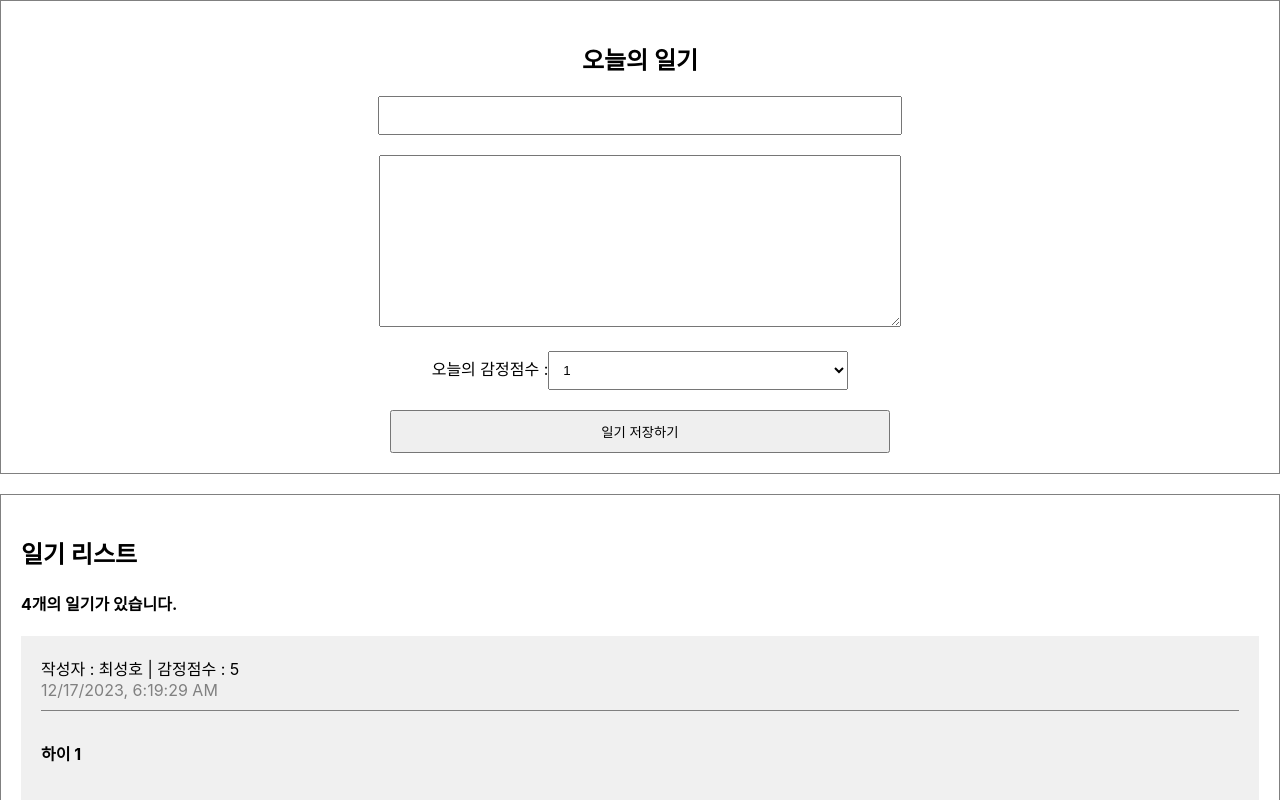
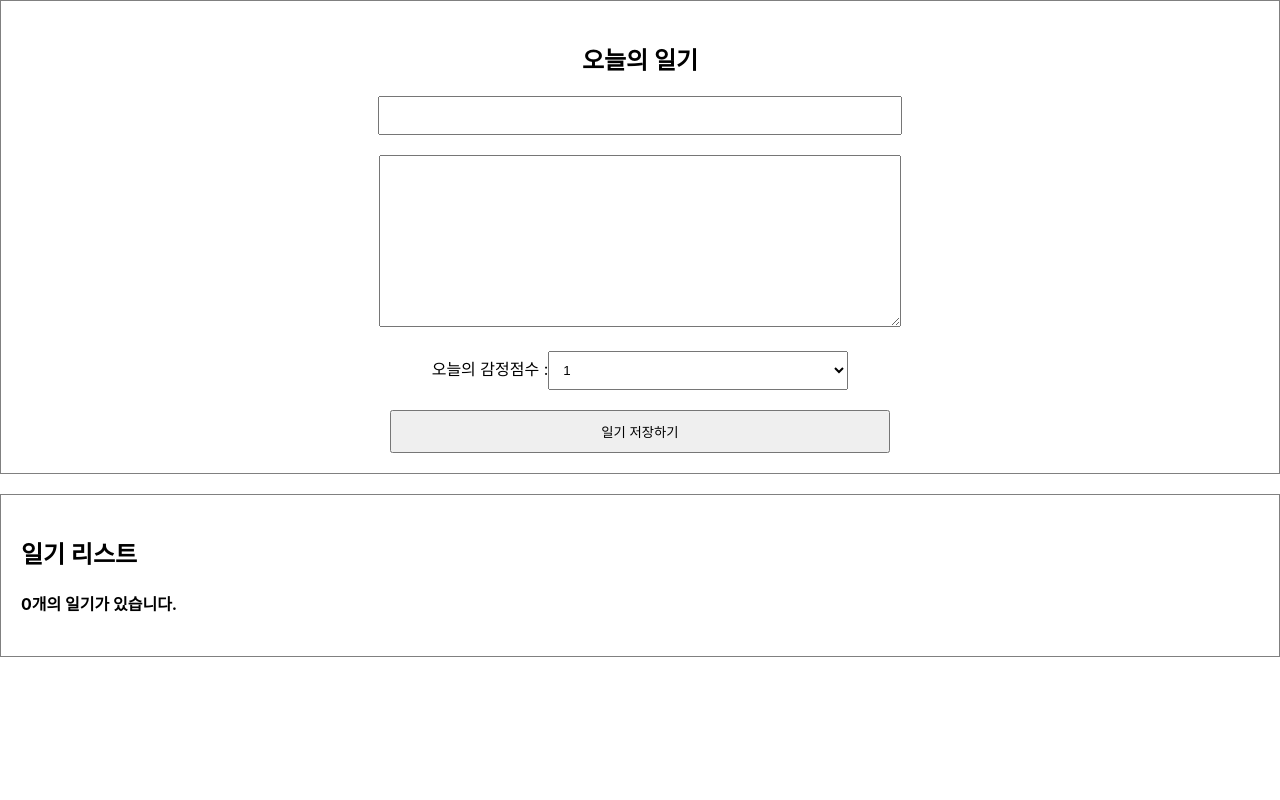
Before and after one commit to seonghoho/udemy-react, a React (Create React App) app in the folder 05_Simple_diary/simplediary/: page / in a window 1280 px wide. Shown: the top 800 px of the page. Built offline with nearby package versions, Linux system fonts and the light colour scheme; the HTML template or start-up script is replaced by a standard one.

Commit message:
[231217] React diary project - List에 데이터 추가

```diff
--- a/05_Simple_diary/simplediary/src/App.js
+++ b/05_Simple_diary/simplediary/src/App.js
@@ -1,46 +1,66 @@
 import './App.css';
 import DiaryEditor from './DiaryEditor';
 import DiaryList from './DiaryList';
+import {useRef, useState} from 'react';
 
-const dummyList= [
-  {
-    id:1,
-    author: "최성호",
-    content: "하이 1",
-    emotion:5,
-    created_date: new Date().getTime()
-  },
-  {
-    id:2,
-    author: "최승호",
-    content: "하이 2",
-    emotion:1,
-    created_date: new Date().getTime()
-  },
-  {
-    id:3,
-    author: "최선호",
-    content: "하이 3",
-    emotion:2,
-    created_date: new Date().getTime()
-  },
-  {
-    id:4,
-    author: "최석호",
-    content: "하이 4",
-    emotion:4,
-    created_date: new Date().getTime()
-  },
-
-
-]
+// const dummyList= [
+//   {
+//     id:1,
+//     author: "최성호",
+//     content: "하이 1",
+//     emotion:5,
+//     created_date: new Date().getTime()
+//   },
+//   {
+//     id:2,
+//     author: "최승호",
+//     content: "하이 2",
+//     emotion:1,
+//     created_date: new Date().getTime()
+//   },
+//   {
+//     id:3,
+//     author: "최선호",
+//     content: "하이 3",
+//     emotion:2,
+//     created_date: new Date().getTime()
+//   },
+//   {
+//     id:4,
+//     author: "최석호",
+//     content: "하이 4",
+//     emotion:4,
+//     created_date: new Date().getTime()
+//   },
+// ]
 
 
 function App() {
+
+  const [data, setData] = useState([]);
+
+  const dateId = useRef(0);
+
+  // 새로 만든 게시글
+  const onCreate = (author, content, emotion) => {
+    const created_date = new Date().getTime();
+    const newItem = {
+      author,
+      content,
+      emotion,
+      created_date,
+      id : dateId.current
+    }
+    dateId.current += 1;
+    // newItem을 먼저 적으면 작성한 게시글이 위로 가게 만들 수 있다.
+    setData([newItem, ...data])
+  };
+
   return (
     <div className="App">
-      <DiaryEditor/>
-      <DiaryList diaryList={dummyList} />
+      <DiaryEditor onCreate={onCreate} />
+      {/* <DiaryList diaryList={dummyList} /> */}
+      <DiaryList diaryList={data} />
     </div>
   );
 }
--- a/05_Simple_diary/simplediary/src/DiaryEditor.js
+++ b/05_Simple_diary/simplediary/src/DiaryEditor.js
@@ -1,6 +1,6 @@
 import { useRef, useState } from "react";
 
-const DiaryEditor = () => {
+const DiaryEditor = ({onCreate}) => {
 
     const authorInput = useRef();
     const contentInput = useRef();
@@ -41,8 +41,16 @@
             return;
         };
 
+        onCreate(state.author, state.content, state.emotion);
         console.log(state);
         alert("저장 성공");
+
+        // 저장 후 입력창 초기화
+        setState({
+            author: "",
+            content: "",
+            emotion: 1,
+        });
     };
 
 
```
